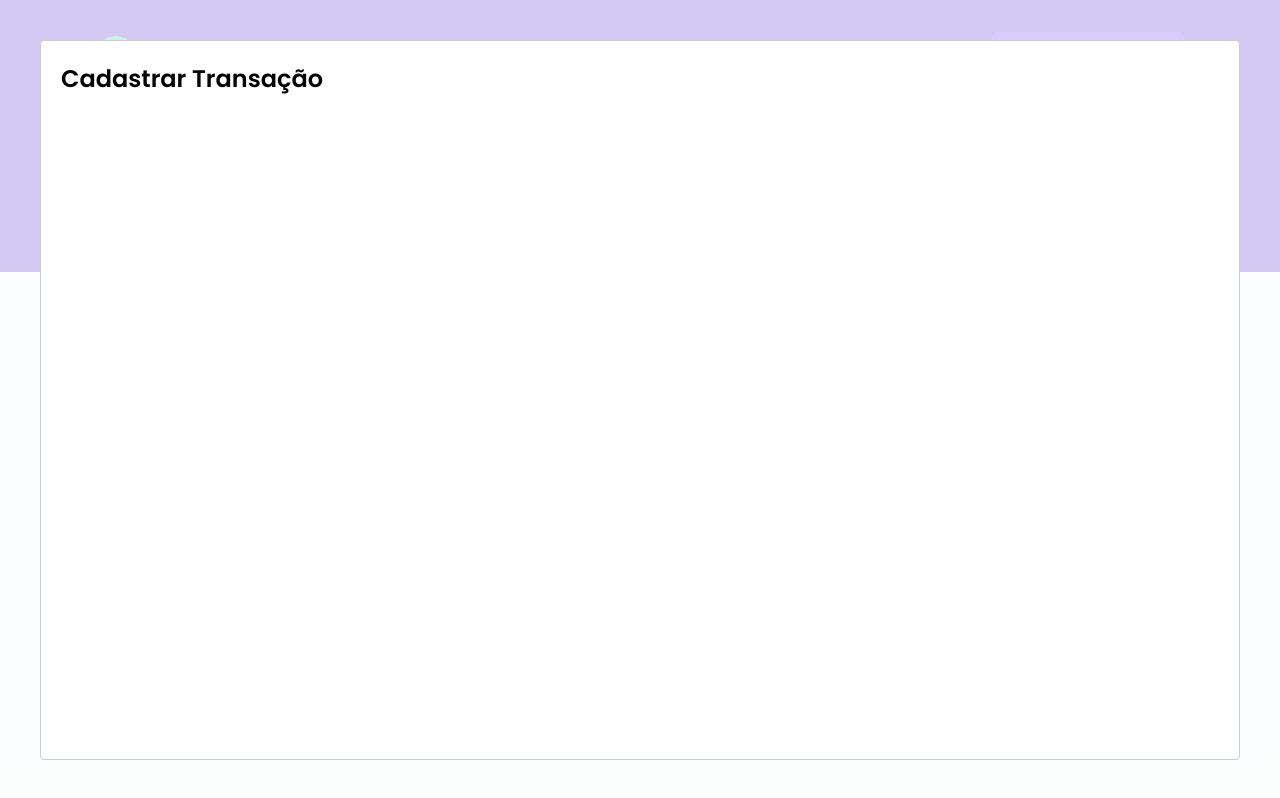
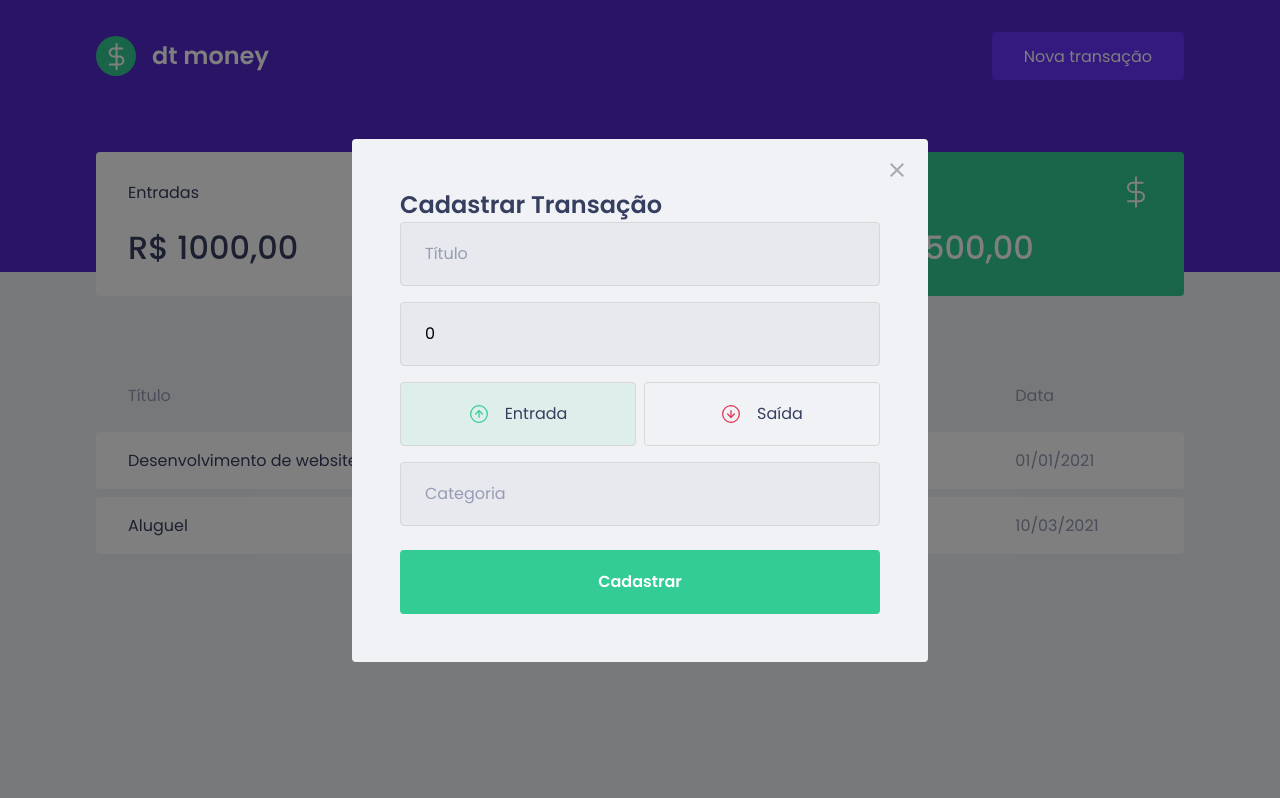
Before and after one commit to CamilaQueiroz/dtmoney, a React (Create React App) app: page / in a window 1280 px wide. Both pictures are taken after a click on the button "Nova transação". Built offline with nearby package versions, Linux system fonts and the light colour scheme; no server answers; what miragejs would draw is missing.

Commit message:
estilizacao do form, config da fake api

```diff
--- a/package.json
+++ b/package.json
@@ -5,6 +5,7 @@
   "dependencies": {
     "axios": "^0.21.1",
     "miragejs": "^0.1.41",
+    "polished": "^4.1.2",
     "react": "^17.0.2",
     "react-dom": "^17.0.2",
     "react-modal": "^3.13.1",
--- a/src/components/NewTransactionModal/index.tsx
+++ b/src/components/NewTransactionModal/index.tsx
@@ -1,5 +1,11 @@
-import React from 'react'
+import React, { FormEvent, useState } from 'react'
 import Modal from 'react-modal'
+
+import incomeImage from '../../assets/income.svg';
+import outcomeImage from '../../assets/outcome.svg';
+import closeImage from '../../assets/close.svg';
+import { Container, TransactionTypeContainer, RadioBoxButton } from './styles';
+import api from '../../services/api';
 
 interface NewTransactionModalProps {
   isOpen: boolean;
@@ -9,14 +15,84 @@
 Modal.setAppElement('#root');
 
 export function NewTransactionModal({ isOpen, onRequestClose }: NewTransactionModalProps) {
+  const [title, setTitle] = useState('');
+  const [value, setValue] = useState(0);
+  const [category, setCategory] = useState('');
+  const [type, setType] = useState('deposit');
+
+  function handleCreateNewTransaction(event: FormEvent) {
+    event.preventDefault();
+
+    const data = {
+      title,
+      value,
+      category,
+      type
+    };
+
+    api.post('/transactions', data)
+  }
 
   return (
     <Modal
         isOpen={isOpen}
         onRequestClose={onRequestClose}
+        overlayClassName="react-modal-overlay"
+        className="react-modal-content"
       >
+        <button type="button" onClick={onRequestClose} className="react-modal-close">
+          <img src={closeImage} alt="Fechar modal"/>
+        </button>
+        <Container onSubmit={handleCreateNewTransaction}>
+          <h2>Cadastrar Transação</h2>
 
-        <h2>Cadastrar Transação</h2>
+            <input
+              placeholder="Título"
+              value={title}
+              onChange={event => setTitle(event.target.value)}
+            />
+
+            <input
+              placeholder="Valor"
+              type="number"
+              value={value}
+              onChange={event => setValue(Number(event.target.value))}
+            />
+
+            <TransactionTypeContainer>
+              <RadioBoxButton
+                type="button"
+                onClick={() => setType('deposit')}
+                isActive={type === 'deposit'}
+                activeColor="green"
+              >
+               <img src={incomeImage} alt="Entrada"/>
+               <span>Entrada</span>
+              </RadioBoxButton>
+
+
+              <RadioBoxButton
+                type="button"
+                onClick={() => setType('withdraw')}
+                isActive={type === 'withdraw'}
+                activeColor="red"
+              >
+               <img src={outcomeImage} alt="Saída"/>
+               <span>Saída</span>
+              </RadioBoxButton>
+
+            </TransactionTypeContainer>
+
+            <input
+              placeholder="Categoria"
+              value={category}
+              onChange={event => setCategory(event.target.value)}
+            />
+
+            <button type="submit">
+              Cadastrar
+            </button>
+        </Container>
       </Modal>
   )
 }
--- a/src/components/NewTransactionModal/styles.ts
+++ b/src/components/NewTransactionModal/styles.ts
@@ -1,3 +1,95 @@
 import styled from 'styled-components';
+import { darken, transparentize } from 'polished';
 
-export const Content = styled.div``;
+export const Container = styled.form`
+
+  h2 {
+    color: var(--text-title);
+    font-size: 1.5rem;
+  }
+
+  input {
+    width: 100%;
+    padding: 0 1.5rem;
+    height: 4rem;
+    border-radius: 0.25rem;
+
+    border: 1px solid #d7d7d7;
+    background: #e7e9ee;
+
+    font-weight: 400;
+    font-size: 1rem;
+
+    &::placeholder {
+      color: var(--text-body)
+    }
+
+    & + input {
+      margin-top: 1rem;
+    }
+  }
+
+  button[type='submit'] {
+    width: 100%;
+    padding: 0 1.5rem;
+    height: 4rem;
+    background: var(--green);
+    color: #fff;
+    border-radius: 0.25rem;
+    border: 0;
+    font-size: 1rem;
+    margin-top: 1.5rem;
+    transition: filter 0.2s;
+    font-weight: 600;
+
+    &:hover {
+      filter: brightness(0.9);
+    }
+  }
+`;
+
+export const TransactionTypeContainer = styled.div`
+  margin: 1rem 0;
+  display: grid;
+  grid-template-columns: 1fr 1fr;
+  gap: 0.5rem;
+`;
+
+interface RadioBoxProps {
+  isActive: boolean;
+  activeColor: 'red' | 'green';
+}
+
+const colors = {
+  red: '#e52e4d',
+  green: '#33cc95',
+}
+
+export const RadioBoxButton = styled.button<RadioBoxProps>`
+  height: 4rem;
+  border: 1px solid #d7d7d7;
+  border-radius: 0.25rem;
+
+  background: ${({ isActive, activeColor }) => isActive ? transparentize(0.9, colors[activeColor]) : 'transparent'};
+
+  display: flex;
+  align-items: center;
+  justify-content: center;
+  transition: border-color 0.2s;
+
+  &:hover {
+    border-color: ${darken(0.1, '#d7d7d7')};
+  }
+
+  img {
+    width: 20px;
+    height: 20px;
+  }
+
+  span {
+    display: inline-block;
+    margin-left: 1rem;
+    font-size: 1rem;
+    color: var(--text-title);
+  }
+`;
--- a/src/components/TransactionsTable/index.tsx
+++ b/src/components/TransactionsTable/index.tsx
@@ -4,7 +4,7 @@
 
 export function TransactionsTable() {
   useEffect(() => {
-    api.get('http://localhost:3000/api/transactions')
+    api.get('/transactions')
       .then(res => console.log(res.data))
   },[])
 
--- a/src/index.tsx
+++ b/src/index.tsx
@@ -1,24 +1,67 @@
 import React from 'react';
 import ReactDOM from 'react-dom';
-import { createServer } from 'miragejs';
+import { createServer, Model } from 'miragejs';
 import { App } from './App';
 
 createServer({
+
+  models: {
+    transaction: Model,
+  },
+
+  seeds(server) {
+    server.db.loadData({
+      transactions: [
+        {
+          id: 1,
+          title: 'Freelance de website',
+          type: 'deposit',
+          category: 'Dev',
+          amount: 6800,
+          createdAt: new Date('2021-02-21 09:20:00'),
+        },
+        {
+          id: 2,
+          title: 'Salário empresa',
+          type: 'deposit',
+          category: 'Salário',
+          amount: 7500,
+          createdAt: new Date('2021-02-05 16:30:00'),
+        },
+        {
+          id: 3,
+          title: 'Conta de luz',
+          type: 'withdraw',
+          category: 'Conta',
+          amount: 200,
+          createdAt: new Date('2021-02-10 13:00:00'),
+        },
+        {
+          id: 4,
+          title: 'Aluguel',
+          type: 'withdraw',
+          category: 'Conta',
+          amount: 1200,
+          createdAt: new Date('2021-02-10 13:30:00'),
+        },
+      ]
+    })
+  },
+
   routes() {
     this.namespace = 'api';
 
     this.get('/transactions', () => {
-      return [
-        {
-          id: 1,
-          title: 'Transaction 1',
-          amount: 400,
-          type: 'deposit',
-          category: 'food',
-          createdAt: new Date()
-        }
-      ]
+      return this.schema.all('transaction');
     })
+
+
+    this.post('/transactions', (schema, request) => {
+      const data = JSON.parse(request.requestBody);
+
+      return schema.create('transaction', data);
+    })
+
   },
 })
 
--- a/src/services/api.ts
+++ b/src/services/api.ts
@@ -1,7 +1,7 @@
 import axios from 'axios';
 
 const api = axios.create({
-  baseURL: 'http://localhost:3000'
+  baseURL: 'http://localhost:3000/api'
 });
 
 export default api;
--- a/src/styles/global.ts
+++ b/src/styles/global.ts
@@ -54,4 +54,40 @@
     opacity: 0.6;
     cursor: not-allowed;
   }
+
+  .react-modal-overlay {
+    background: rgba(0, 0, 0, .5);
+
+    position: fixed;
+    top: 0;
+    bottom: 0;
+    left: 0;
+    right: 0;
+
+    display: flex;
+    align-items: center;
+    justify-content: center;
+  }
+
+  .react-modal-content {
+    width: 100%;
+    max-width: 576px;
+    background: var(--background);
+    padding: 3rem;
+    position: relative;
+    border-radius: 0.25rem;
+  }
+
+  .react-modal-close {
+    position: absolute;
+    right: 1.5rem;
+    top: 1.5rem;
+    border: 0;
+    background: transparent;
+    transition: filter 0.2s;
+
+    &:hover {
+      filter: brightness(0.8);
+    }
+  }
 `;
```
Also changed, not shown: 1 other file (tests, documents, lock files or other folders).
